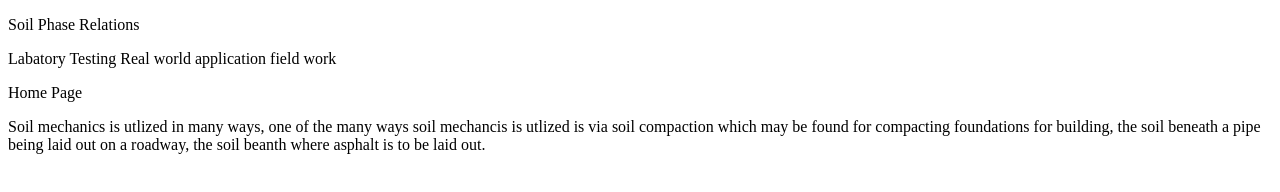
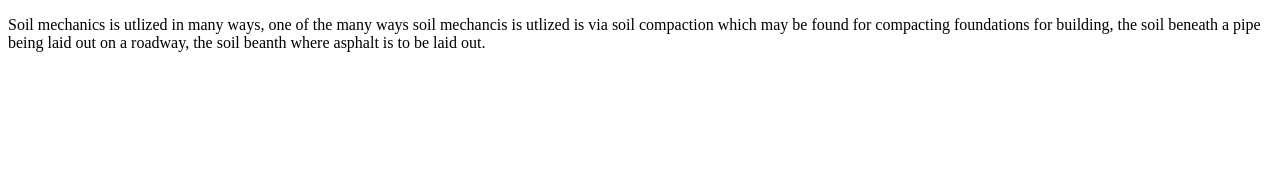
Before and after one commit to jakober1/JakobEngineering-Construction.github.io, a plain HTML site: page index.html in a window 1280 px wide. Drawn offline with Linux system fonts and the light colour scheme.

Commit message:
Update index.html

```diff
--- a/index.html
+++ b/index.html
@@ -1,37 +1,17 @@
 <!DOCTYPE html>
 <html lang = "en">
 <head>
-<meta charset="UTF-8" />
-    <title>Landing Page</title>
 
 </head>
 
 
 
-<body style = "background-color:white">
+<body style>
 
 
 
-<div class = "topofpage">
 
 
-	<div class = "text">
-<p> Soil Phase Relations </p>
-<p1> Labatory Testing </p1>
-<p2> Real world application field work </p2>
-	</div>
-
-	<div class = "text2">
-	<p>  </p>
-	</div>
-
-	<div class = "text1">
-	<p> Home Page </p>
-	</div>
-</div>
-
-
-	<div class = "introduction">
 
 		<p>
 
```
